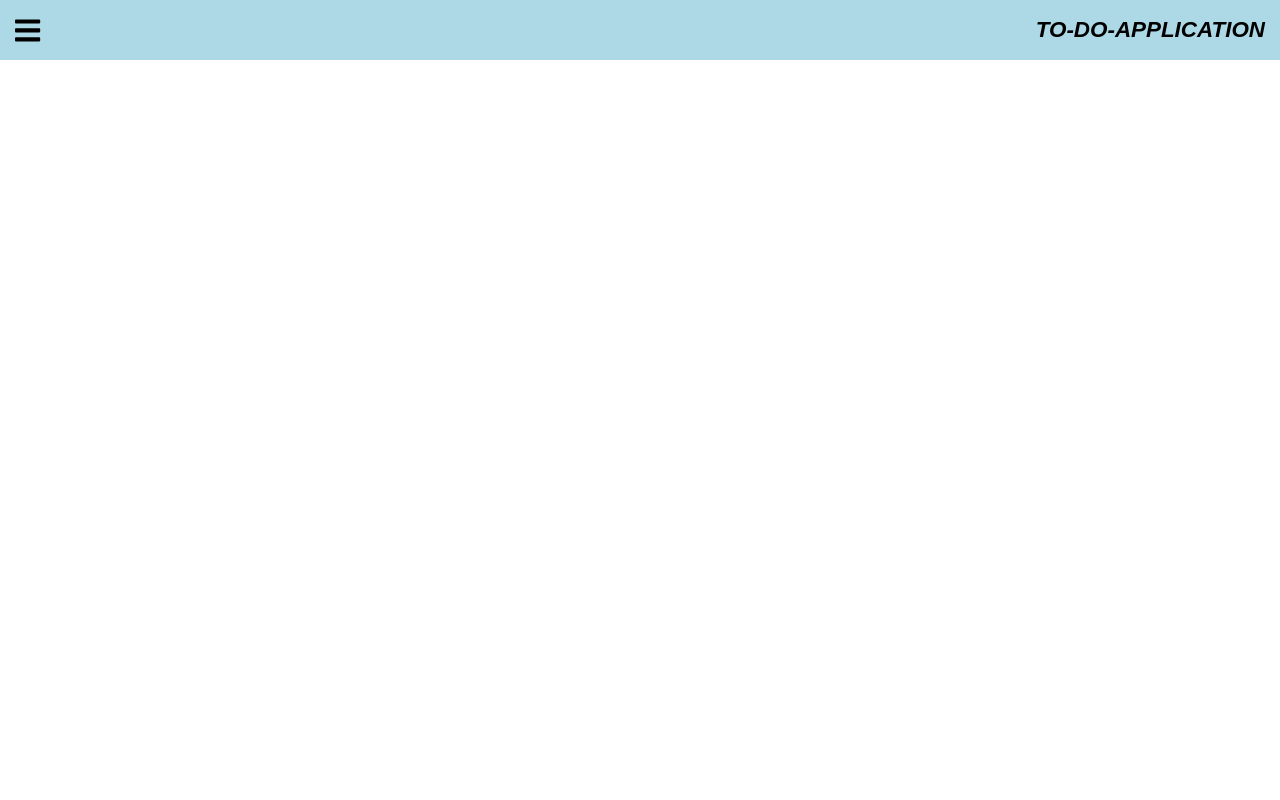
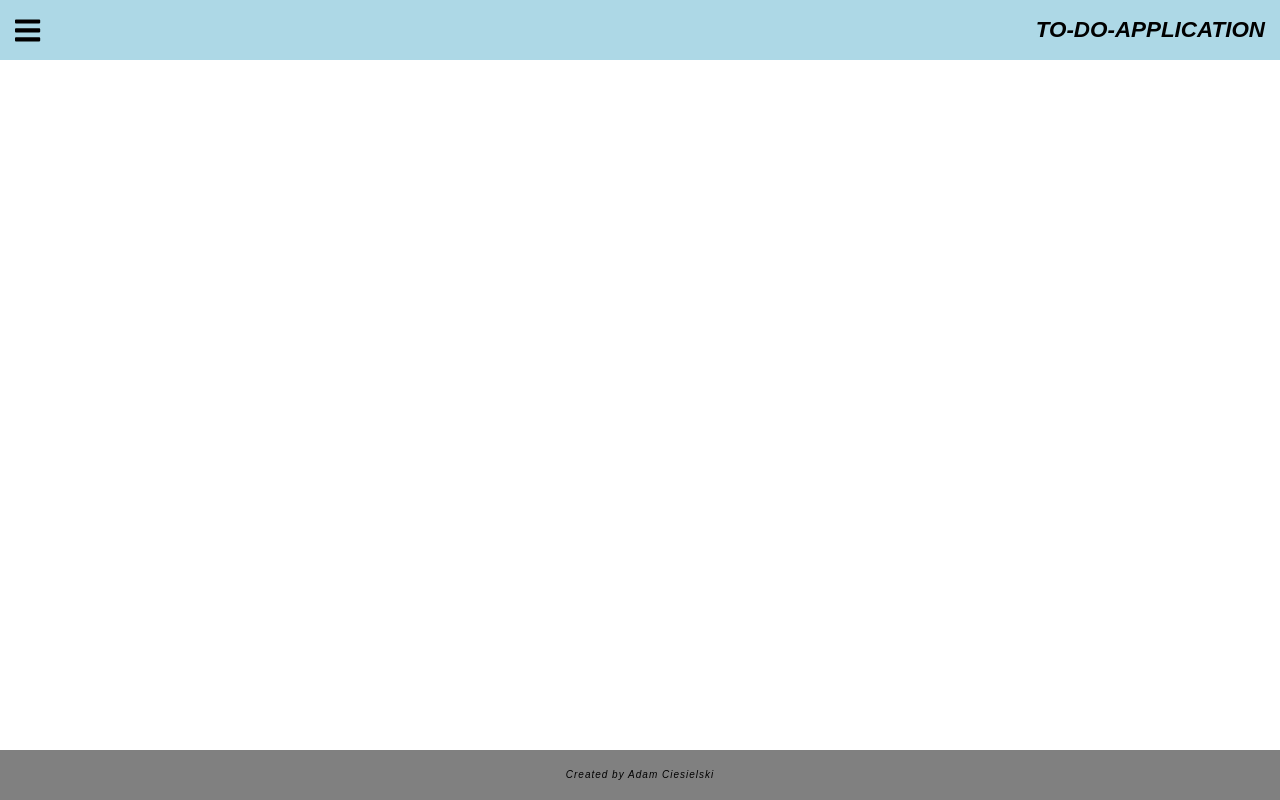
Before and after one commit to adcies/to-do-app, a React (Create React App) app: page / in a window 1280 px wide. Built offline with nearby package versions, Linux system fonts and the light colour scheme.

Commit message:
style footer component

```diff
--- a/src/App.scss
+++ b/src/App.scss
@@ -4,5 +4,4 @@
 body {
   font-family: sans-serif;
   font-size: $base-fontSize;
-  min-height: 100vh;
 }
--- a/src/layout/Footer/Footer.jsx
+++ b/src/layout/Footer/Footer.jsx
@@ -3,7 +3,11 @@ import React from 'react';
 import './Footer.scss';
 
 const Footer = () => {
-  return <footer className="footer"></footer>;
+  return (
+    <footer className="footer">
+      <p className="footer__author-info">Created by Adam Ciesielski</p>
+    </footer>
+  );
 };
 
 export default Footer;
--- a/src/layout/Footer/Footer.scss
+++ b/src/layout/Footer/Footer.scss
@@ -0,0 +1,13 @@
+@import '../../sass/variables';
+
+.footer {
+  height: $footer-height-mobile;
+  background-color: gray;
+  &__author-info {
+    line-height: $footer-height-mobile;
+    text-align: center;
+    font-family: sans-serif;
+    font-style: italic;
+    letter-spacing: 1px;
+  }
+}
--- a/src/layout/Main/Main.scss
+++ b/src/layout/Main/Main.scss
@@ -0,0 +1,5 @@
+@import '../../sass/variables';
+
+.main {
+  min-height: calc(100vh - #{$footer-height-mobile});
+}
--- a/src/sass/_variables.scss
+++ b/src/sass/_variables.scss
@@ -10,3 +10,7 @@ $header-fontSize-mobile: 1.4rem;
 
 $bars-fontSize-mobile: 1.8rem;
 $nav-fontSize-mobile: 1.4rem;
+
+//Footer
+
+$footer-height-mobile: 50px;
```
